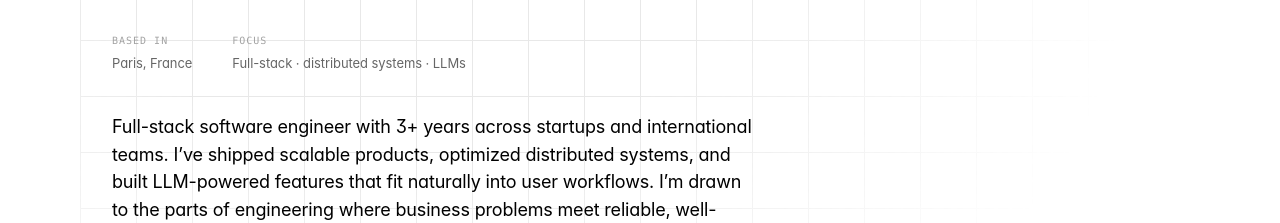
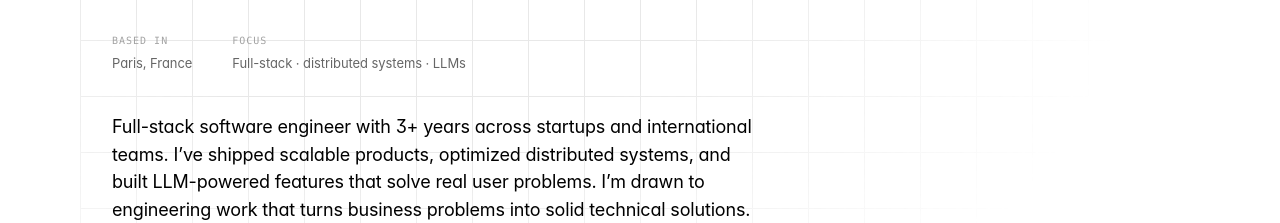
Before and after one commit to anasch07/anasch07.github.io, a plain HTML site: page index.html in a window 1280 px wide. Shown: the part 577-800 px from the top of the page. Drawn offline with Linux system fonts and the light colour scheme.

Commit message:
:wrench:

```diff
--- a/index.html
+++ b/index.html
@@ -260,7 +260,7 @@
       <span><strong>Based in</strong>Paris, France</span>
       <span><strong>Focus</strong>Full-stack &middot; distributed systems &middot; LLMs</span>
     </div>
-    <p class="bio">Full-stack software engineer with 3+ years across startups and international teams. I&rsquo;ve shipped scalable products, optimized distributed systems, and built LLM-powered features that fit naturally into user workflows. I&rsquo;m drawn to the parts of engineering where business problems meet reliable, well-considered technical solutions.</p>
+    <p class="bio">Full-stack software engineer with 3+ years across startups and international teams. I&rsquo;ve shipped scalable products, optimized distributed systems, and built LLM-powered features that solve real user problems. I&rsquo;m drawn to engineering work that turns business problems into solid technical solutions.</p>
   </section>
 
   <section id="work">
```
